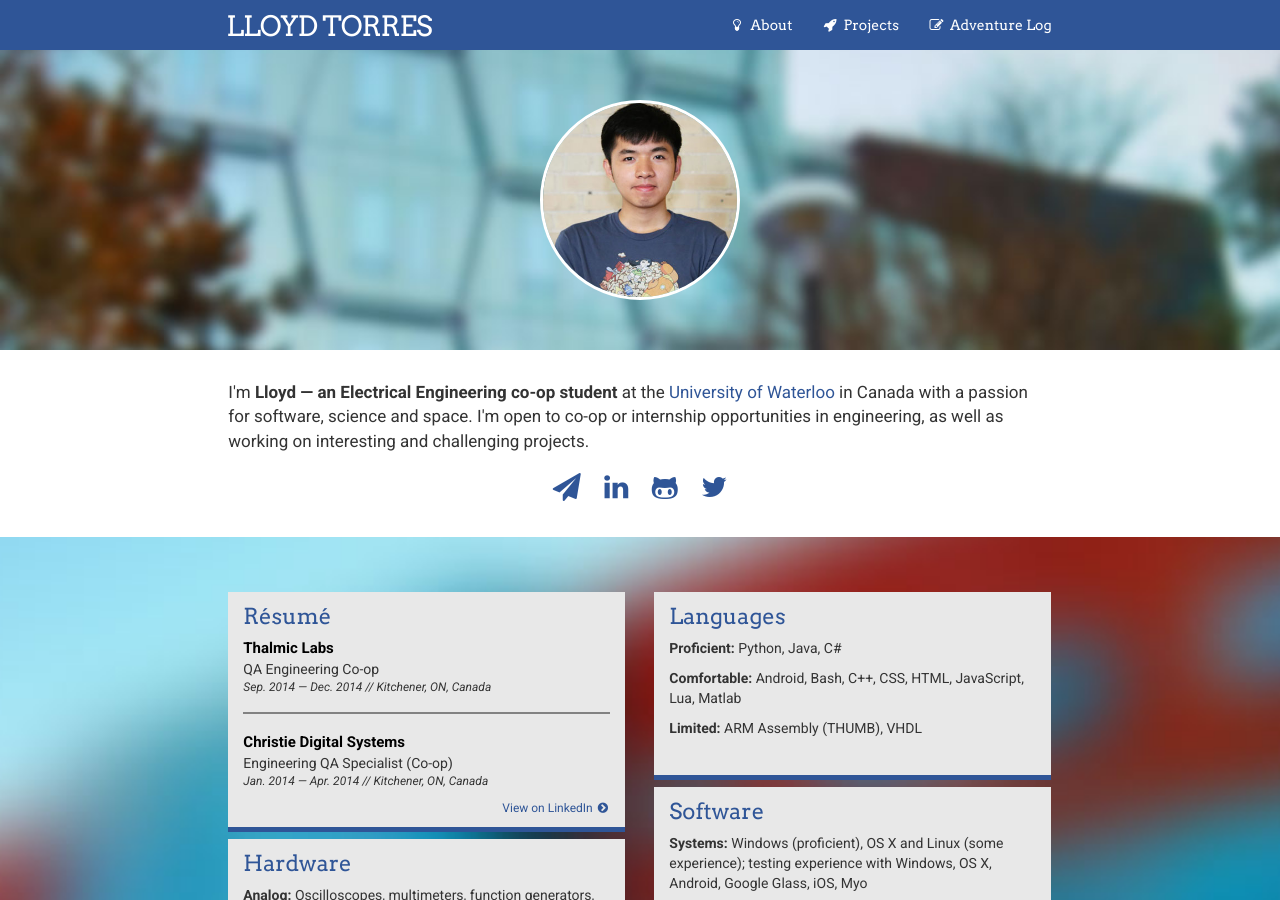
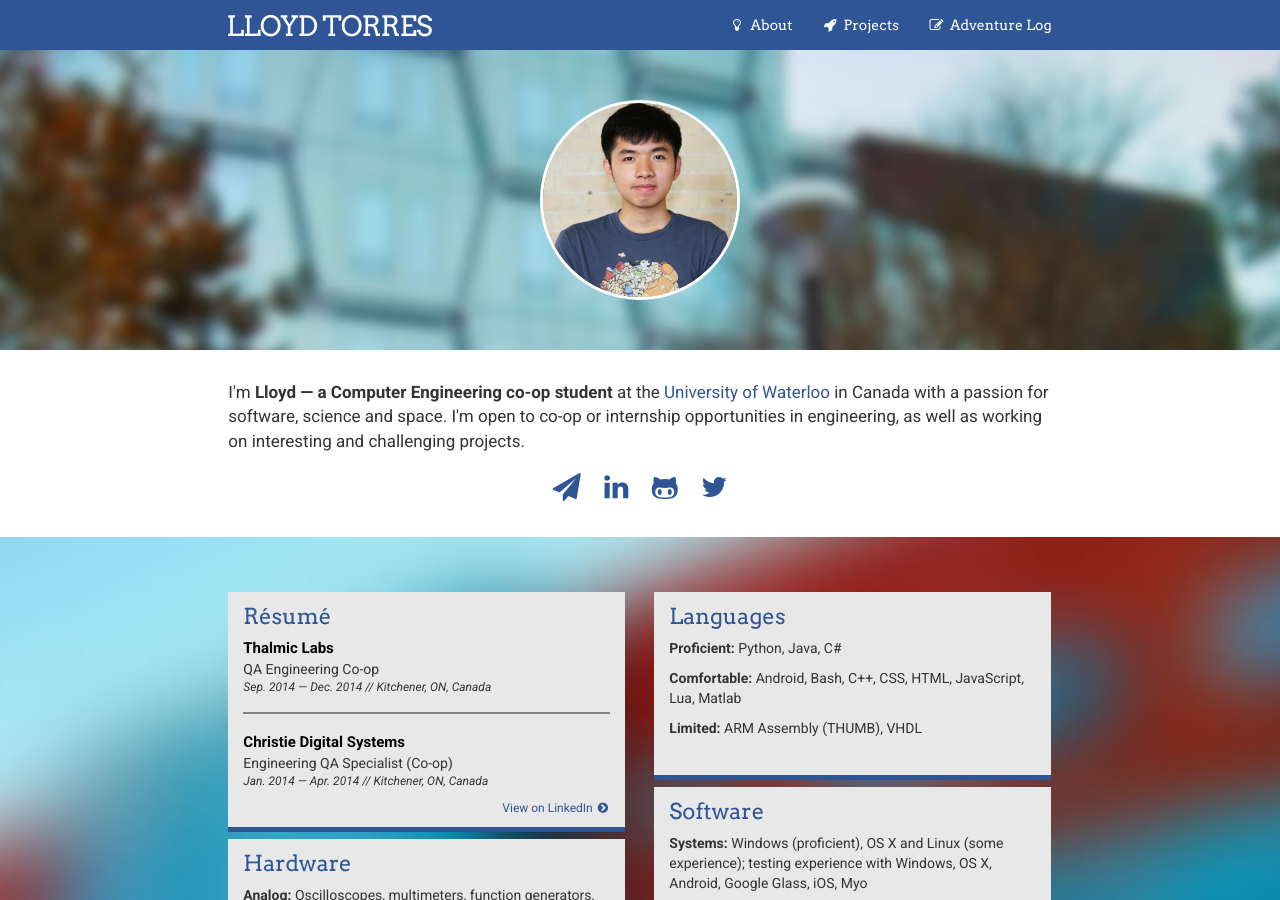
Before and after one commit to lloydtorres/lloydtorres.github.io, a Jekyll site: the page built from index.html, in a window 1280 px wide and 900 px high. Built offline with Jekyll 4.4.1, drawn with Linux system fonts in a browser that asks for light colours; nearby versions of some CDN libraries.

Commit message:
Electrical -> Computer

```diff
--- a/_config.yml
+++ b/_config.yml
@@ -1,7 +1,7 @@
 # Site settings
 title: Lloyd Torres
 description: >
-  Lloyd Torres is an Electrical Engineering co-op student at the University of Waterloo.
+  Lloyd Torres is a Computer Engineering co-op student at the University of Waterloo.
 baseurl: "" # subpath
 url: "http://lloydtorres.com"
 timezone: Canada/Eastern
--- a/index.html
+++ b/index.html
@@ -20,7 +20,7 @@
             <div class="container page-content col-md-offset-2 col-md-8">
 
                 <div class="intro">
-                    <p class="emphasis">I'm <strong>Lloyd — an Electrical Engineering co-op student</strong> at the <a href="http://uwaterloo.ca/">University of Waterloo</a> in Canada with a passion for software, science and space. I'm open to co-op or internship opportunities in engineering, as well as working on interesting and challenging projects.</p>
+                    <p class="emphasis">I'm <strong>Lloyd — a Computer Engineering co-op student</strong> at the <a href="http://uwaterloo.ca/">University of Waterloo</a> in Canada with a passion for software, science and space. I'm open to co-op or internship opportunities in engineering, as well as working on interesting and challenging projects.</p>
 
                     <div class="col-center social-icons-very-large superpushdown">
                         <a href="mailto:contact.lloyd.torres@gmail.com" title="Send me an e-mail!"><span class="fa fa-send fa-2x"></span></a>
```
